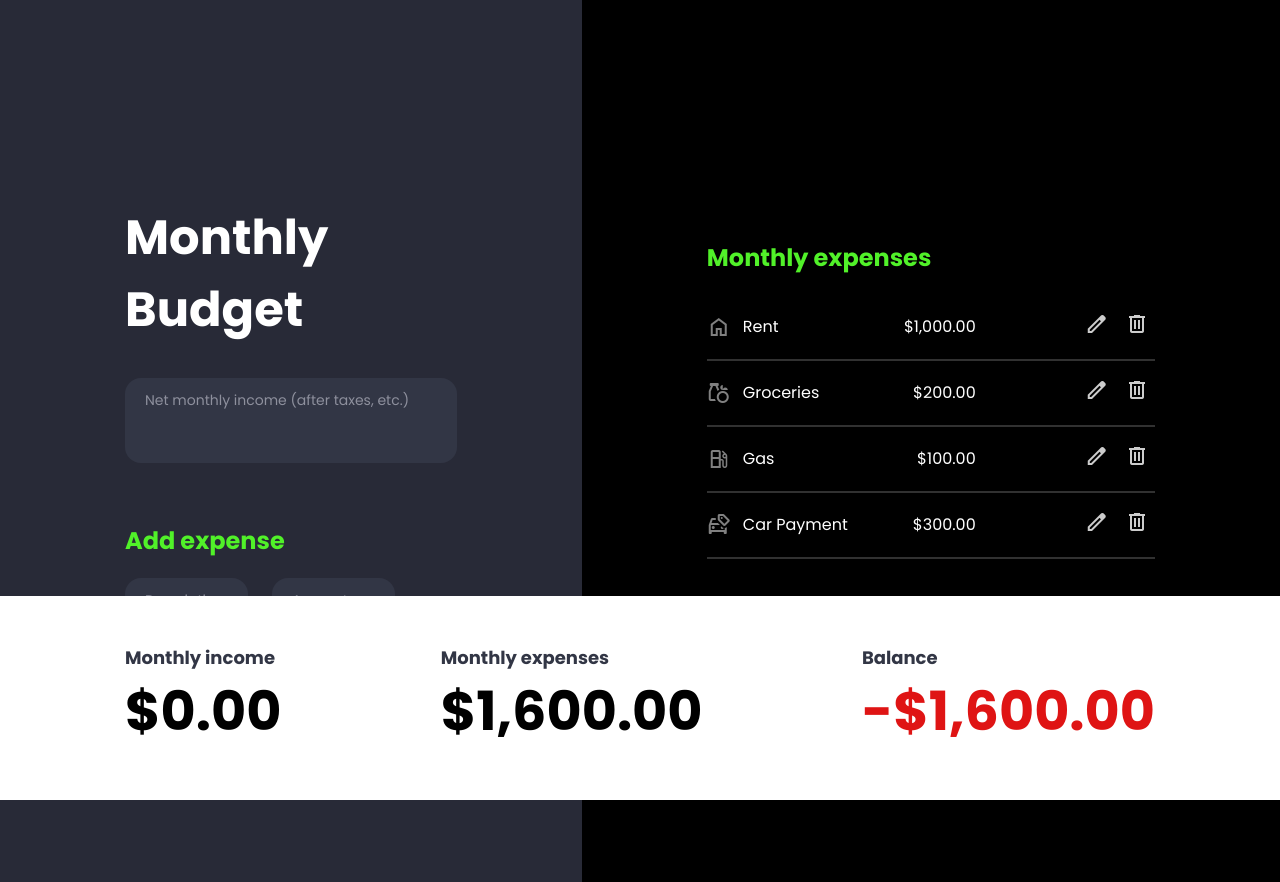
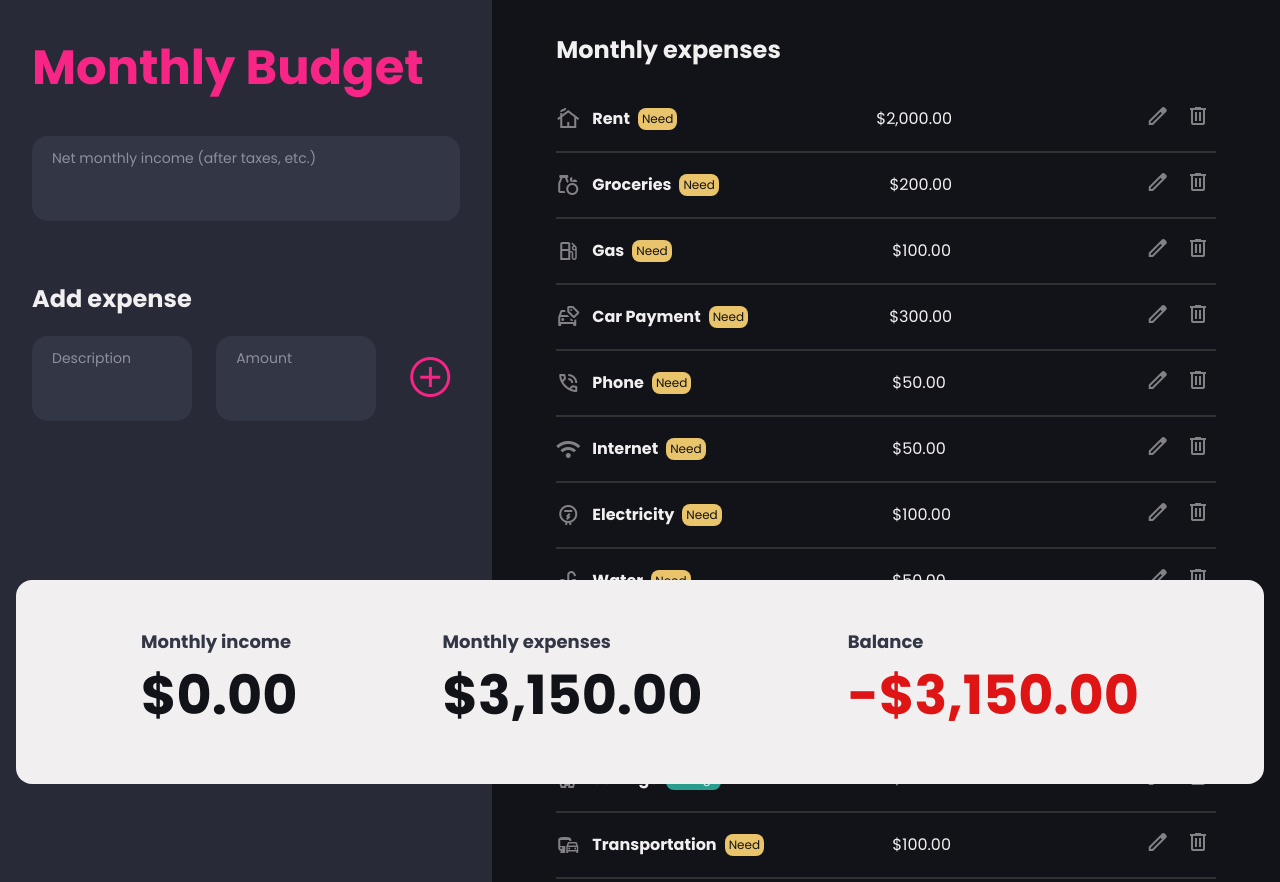
Before and after one commit to mreed4/budget, a plain HTML site: page index.html in a window 1280 px wide. Shown: the top 882 px of the page. Drawn offline with nearby package versions, Linux system fonts and the light colour scheme.

Commit message:
Categories, etc.

```diff
--- a/app.js
+++ b/app.js
@@ -85,43 +85,91 @@ function renderExpense(expenseList, expenseItem) {
 
 function buildExpenseItem(expense) {
   /* */
-  const { name, amount } = expense;
+  const { name, amount, type } = expense;
 
   const listItem = `
-    <li class="expense-item" id="${name.toLowerCase().replace(" ", "-")}">
+    <li class="expense-item" id="${kebabCase(name)}">
       <div class="expense-info">
-        <span class="expense-icon material-symbols-outlined">${getExpenseIcon() ?? "chevron_right"}</span>
-        <span class="expense-name">${name}</span>
+        <span class="expense-icon material-symbols-outlined">${getExpenseIcon(name) ?? "chevron_right"}</span>
+        <div class="expense-name-type">
+          <span class="expense-name">${name}</span>
+          <span class="expense-type ${type.toLowerCase()}">${type}</span>
+        </div>
         <span class="expense-amount">${formatCurrency(amount)}</span>
       </div>
       <div class="expense-buttons">
         <button class="edit-expense" aria-label="Edit ${name}" type="button">
-          <span class="material-symbols-outlined">edit</span>
+          <span class="expense-icon material-symbols-outlined edit">edit</span>
         </button>
         <button class="delete-expense" aria-label="Delete ${name}" type="button">
-          <span class="material-symbols-outlined">delete</span>
+          <span class="expense-icon material-symbols-outlined delete">delete</span>
         </button>
       </div>
     </li>`;
 
   return listItem;
 
-  function getExpenseIcon() {
+  function kebabCase(string) {
     /* */
-    if (["rent", "mortgage"].includes(name.toLowerCase())) {
-      return "home";
+    return string
+      .toLowerCase()
+      .replace(" ", "-")
+      .replace(/[^a-z-]/g, "");
+  }
+
+  function getExpenseIcon(name) {
+    /* */
+    name = kebabCase(name);
+    if (["rent", "mortgage"].includes(name)) {
+      return "cottage";
     }
 
-    if (["groceries", "food"].includes(name.toLowerCase())) {
+    if (["groceries", "food"].includes(name)) {
       return "grocery";
     }
 
-    if (["gas", "fuel"].includes(name.toLowerCase())) {
+    if (["gas-car", "fuel", "gas"].includes(name)) {
       return "local_gas_station";
     }
 
-    if (["car payment", "car"].includes(name.toLowerCase())) {
+    if (["car-payment", "car"].includes(name)) {
       return "car_tag";
+    }
+
+    if (["insurance"].includes(name)) {
+      return "description";
+    }
+
+    if (["electricity", "power", "electric"].includes(name)) {
+      return "electric_meter";
+    }
+
+    if (["phone", "cell", "cell-phone", "phone-bill"].includes(name)) {
+      return "phone_in_talk";
+    }
+
+    if (["gas-house", "heating"].includes(name)) {
+      return "fireplace";
+    }
+
+    if (["internet", "wifi"].includes(name)) {
+      return "wifi";
+    }
+
+    if (["water"].includes(name.toLowerCase())) {
+      return "faucet";
+    }
+
+    if (["gym", "gym-membership"].includes(name)) {
+      return "exercise";
+    }
+
+    if (["savings", "savings-account"].includes(name)) {
+      return "savings";
+    }
+
+    if (["transportation", "transport"].includes(name)) {
+      return "commute";
     }
   }
 }
--- a/data.js
+++ b/data.js
@@ -3,19 +3,63 @@ export const budget = {
   expenses: [
     {
       name: "Rent",
-      amount: 1000,
+      amount: 2000,
+      type: "Need",
     },
     {
       name: "Groceries",
       amount: 200,
+      type: "Need",
     },
     {
       name: "Gas",
       amount: 100,
+      type: "Need",
     },
     {
       name: "Car Payment",
       amount: 300,
+      type: "Need",
+    },
+    {
+      name: "Phone",
+      amount: 50,
+      type: "Need",
+    },
+    {
+      name: "Internet",
+      amount: 50,
+      type: "Need",
+    },
+    {
+      name: "Electricity",
+      amount: 100,
+      type: "Need",
+    },
+    {
+      name: "Water",
+      amount: 50,
+      type: "Need",
+    },
+    {
+      name: "Heating",
+      amount: 50,
+      type: "Need",
+    },
+    {
+      name: "Gym Membership",
+      amount: 50,
+      type: "Want",
+    },
+    {
+      name: "Savings",
+      amount: 100,
+      type: "Savings",
+    },
+    {
+      name: "Transportation",
+      amount: 100,
+      type: "Need",
     },
   ],
 };
--- a/index.html
+++ b/index.html
@@ -28,8 +28,8 @@
               <input type="text" name="expense-amount" id="expense-amount" />
               <label for="expense-amount">Amount</label>
             </div>
-            <button name="add-expense-button" id="add-expense-button" class="add-expense-button">
-              <img src="./images/plus.svg" alt="Plus" />
+            <button name="add-expense-button" id="add-expense-button" class="add-expense-button" type="button">
+              <span class="material-symbols-outlined add-circle"> add_circle </span>
             </button>
           </div>
         </div>
--- a/styles.css
+++ b/styles.css
@@ -4,27 +4,37 @@ body {
   padding: 0;
   margin: 0;
   font-family: "Poppins", sans-serif;
-  background: black;
-  color: white;
+  background: hsl(232, 15.8%, 8.6%);
+  color: #f1eff0;
   min-height: 100vh;
   min-width: 100vw;
+  overflow-x: hidden;
 }
 
 :root {
-  --primary: #51f129;
+  --primary: #f72585;
   --positive: #4ca536;
   --negative: #df1414;
   --red: var(--negative);
+  --need: #e9c46a;
+  --want: #e76f51;
+  --savings: #2a9d8f;
+  --black: hsl(232, 15.8%, 8.6%);
+  --white: #f1eff0;
+  --gray: #323645;
 }
 
 h1 {
   font-size: 3rem;
   font-weight: bold;
+  margin-top: 0;
+  color: var(--primary);
 }
 
 h2 {
   font-size: 1.5rem;
-  color: var(--primary);
+  /* color: var(--primary); */
+  margin-top: 0;
 }
 
 .field {
@@ -42,7 +52,7 @@ label {
 }
 
 input[type="text"] {
-  background: #323645;
+  background: var(--gray);
   border-radius: 16px;
   padding: 35px 20px 15px;
   border: 2px solid transparent;
@@ -50,7 +60,7 @@ input[type="text"] {
   height: 85px;
   box-sizing: border-box;
   font-family: "Poppins", sans-serif;
-  color: white;
+  color: var(--white);
   font-size: 1.25rem;
   outline: none;
 }
@@ -65,14 +75,18 @@ input[type="text"]:focus + label {
 
 .wrapper {
   display: grid;
-  grid-template-columns: 1.25fr 1.5fr;
+  grid-template-columns: 1.25fr 2fr;
   grid-gap: 0;
   min-height: 100vh;
 }
 
 .add-panel {
-  background: #282a37;
-  padding: 170px 125px 180px;
+  background: hsl(232, 15.8%, 18.6%);
+  padding: 2rem;
+}
+
+.add-panel > div {
+  position: sticky;
 }
 
 .add-expense {
@@ -91,7 +105,8 @@ input[type="text"]:focus + label {
 }
 
 .expenses-panel {
-  padding: 220px 125px 180px;
+  padding: 2rem 4rem 20rem;
+  overflow-y: auto;
 }
 
 .expense-list {
@@ -106,25 +121,52 @@ input[type="text"]:focus + label {
   display: flex;
   justify-content: space-between;
   align-items: center;
+  /* font-size: 2rem; */
 }
 
-.expense-list li > div.expense-info {
+.expense-list .expense-info {
   display: flex;
   align-items: center;
   width: 60%;
 }
 
-.expense-list li > div > span.expense-name {
-  width: 200px;
+.expense-list .expense-name-type {
+  width: 300px;
   padding-left: 0.75rem;
+  display: flex;
+  align-items: center;
+}
+
+.expense-list .expense-name {
+  font-weight: bold;
+}
+
+.expense-list .expense-type {
+  font-size: 0.75rem;
+  color: var(--white);
+  display: inline-block;
+  padding: 0.125rem 0.25rem;
+  border-radius: 0.5rem;
+  margin-left: 0.5rem;
+  user-select: none;
+}
+
+.expense-list .expense-type.want {
+  background: var(--want);
+}
+
+.expense-list .expense-type.need {
+  color: var(--black);
+  background: var(--need);
+}
+
+.expense-list .expense-type.savings {
+  background: var(--savings);
 }
 
 .expense-icon {
   opacity: 0.5;
-}
-
-.delete {
-  text-align: right;
+  user-select: none;
 }
 
 .expense-list li button {
@@ -132,17 +174,11 @@ input[type="text"]:focus + label {
   border: none;
   cursor: pointer;
   color: inherit;
-  filter: brightness(0.8);
-  transition: filter 0.3s ease;
-}
-
-.delete-expense:hover {
-  filter: brightness(1);
 }
 
 .summary-panel {
-  background: white;
-  color: black;
+  background: var(--white);
+  color: var(--black);
   position: fixed;
   bottom: 0;
   left: 0;
@@ -150,6 +186,8 @@ input[type="text"]:focus + label {
   padding: 48px 125px;
   display: flex;
   justify-content: space-between;
+  border-radius: 1rem;
+  margin: 1rem;
 }
 
 .summary-label {
@@ -157,7 +195,7 @@ input[type="text"]:focus + label {
   font-weight: bold;
   font-size: 18px;
   line-height: 27px;
-  color: #323645;
+  color: var(--gray);
 }
 
 .summary-amount {
@@ -184,3 +222,8 @@ button:disabled {
   pointer-events: none;
   cursor: default;
 }
+
+.add-circle {
+  font-size: 3rem !important;
+  color: var(--primary);
+}
```
